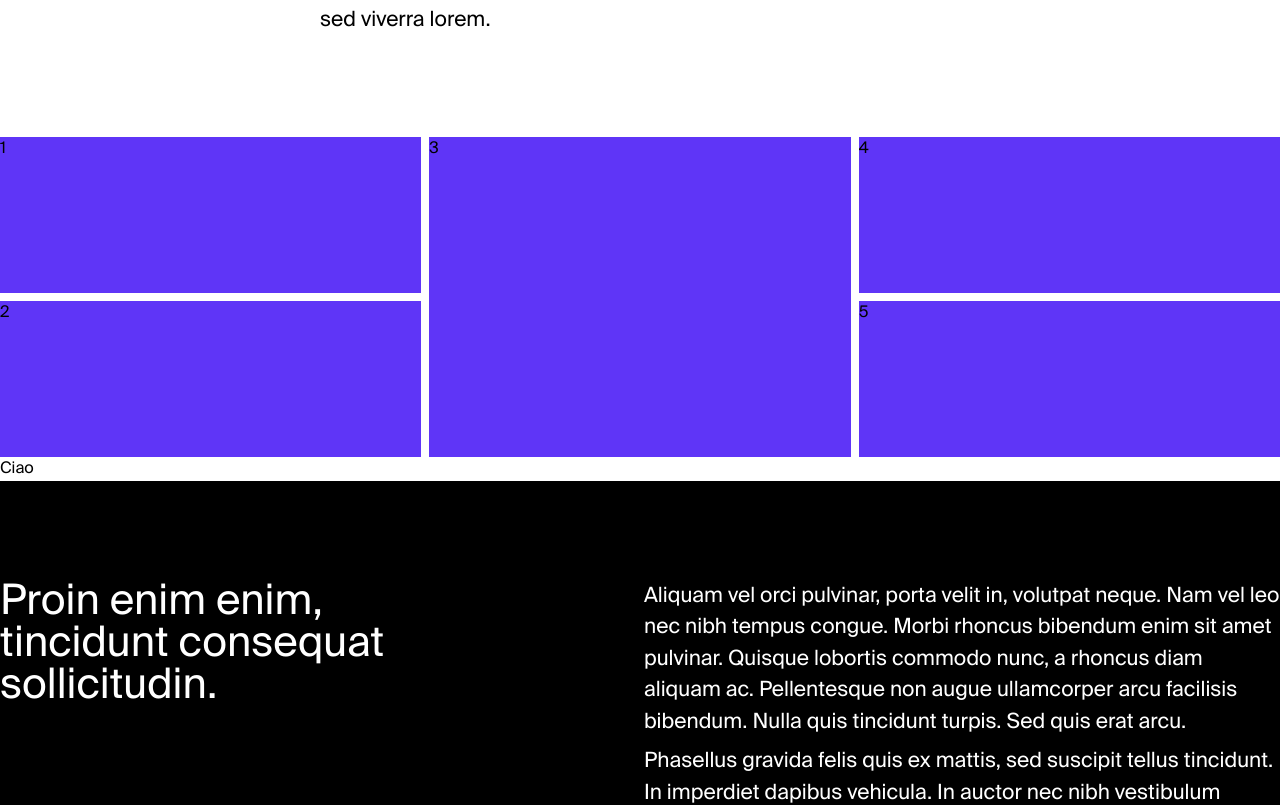
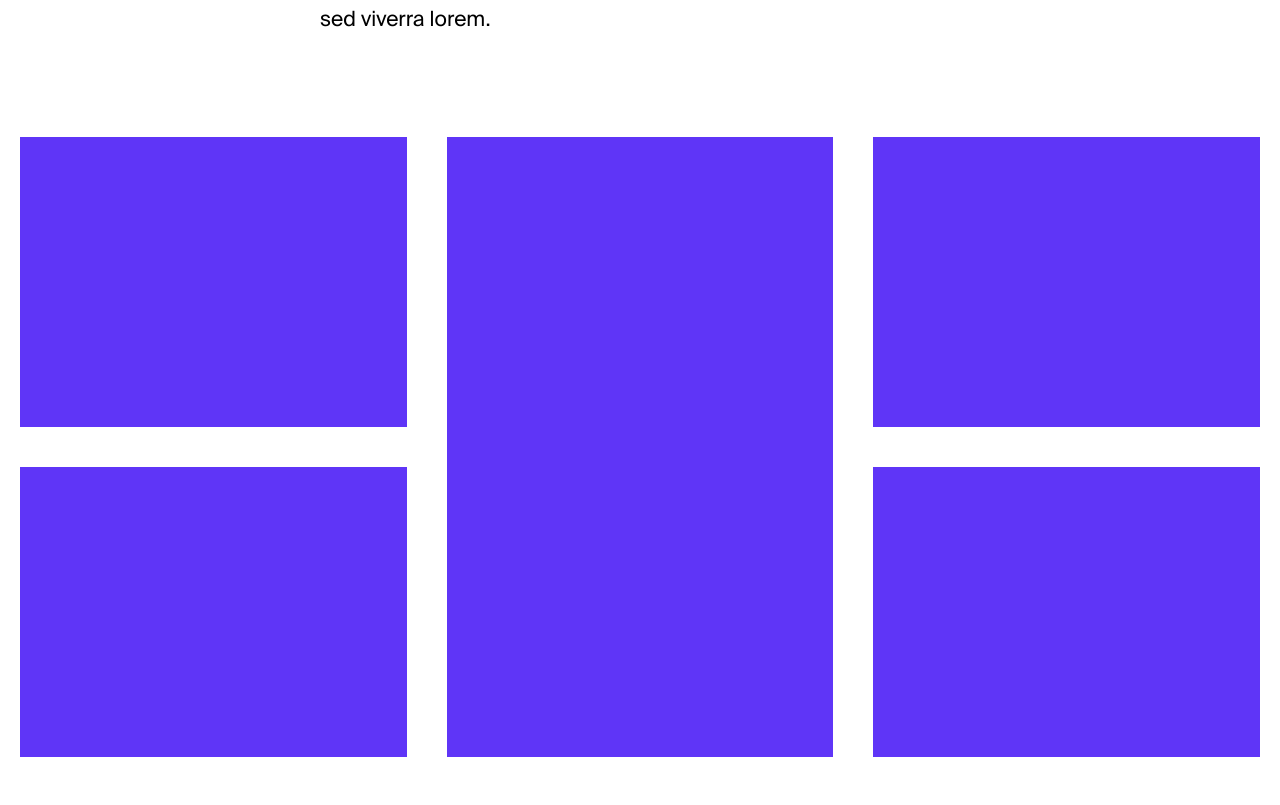
Before and after one commit to lmatteis/next-brink, a Next.js app: page / in a window 1280 px wide. Shown: the part 1780-2585 px from the top of the page. Built offline with nearby package versions, Linux system fonts and the light colour scheme.

Commit message:
Adjust padding of second section

```diff
--- a/app/page.tsx
+++ b/app/page.tsx
@@ -7,7 +7,7 @@ export default function Home() {
           Utrum ut placerat nec, varius sit amet lacus.
         </div>
       </div>
-      <div className="flex overflow-auto gap-2 h-[776px]">
+      <div className="flex overflow-auto gap-5 lg:gap-10 h-[776px]">
         <div className="bg-cold-blue w-[85vw] lg:w-auto lg:flex-1 shrink-0"></div>
         <div className="bg-cold-blue w-[85vw] lg:w-auto lg:flex-1 shrink-0"></div>
       </div>
@@ -28,20 +28,20 @@ export default function Home() {
           </div>
         </div>
       </div>
-      <div className="flex gap-2 h-80 overflow-auto">
-        <div className="flex gap-2 flex-row lg:flex-col flex-1">
-          <div className="bg-cold-blue flex-1 w-[85vw] lg:w-auto">1</div>
-          <div className="bg-cold-blue flex-1 w-[85vw] lg:w-auto">2</div>
+
+      <div className="flex gap-5 lg:gap-10 h-[620px] overflow-auto mx-0 lg:mx-[20px] mb-[100px]">
+        <div className="flex gap-5 lg:gap-10 flex-row lg:flex-col flex-1">
+          <div className="bg-cold-blue flex-1 w-[85vw] lg:w-auto"></div>
+          <div className="bg-cold-blue flex-1 w-[85vw] lg:w-auto"></div>
         </div>
-        <div className="flex gap-2 flex-row lg:flex-col flex-1">
-          <div className="bg-cold-blue flex-1 w-[85vw] lg:w-auto">3</div>
+        <div className="flex gap-5 lg:gap-10 flex-row lg:flex-col flex-1">
+          <div className="bg-cold-blue flex-1 w-[85vw] lg:w-auto"></div>
         </div>
-        <div className="flex gap-2 flex-row lg:flex-col flex-1">
-          <div className="bg-cold-blue flex-1 w-[85vw] lg:w-auto">4</div>
-          <div className="bg-cold-blue flex-1 w-[85vw] lg:w-auto">5</div>
+        <div className="flex gap-5 lg:gap-10 flex-row lg:flex-col flex-1">
+          <div className="bg-cold-blue flex-1 w-[85vw] lg:w-auto"></div>
+          <div className="bg-cold-blue flex-1 w-[85vw] lg:w-auto"></div>
         </div>
       </div>
-      <h2>Ciao</h2>
 
       <div className="bg-black text-white">
         <div className="flex gap-2 overflow-auto flex-col pt-[100px]">
```
